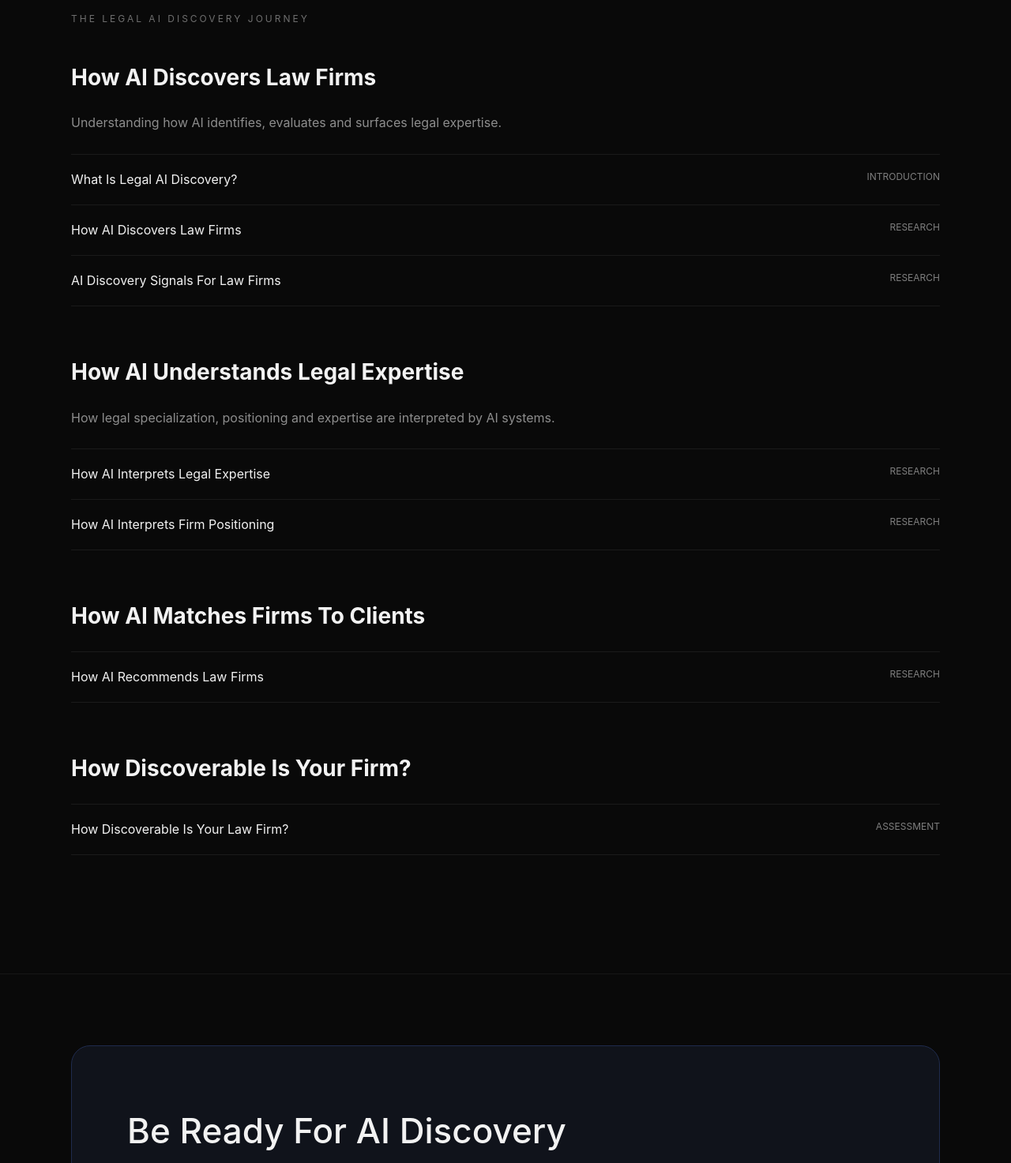
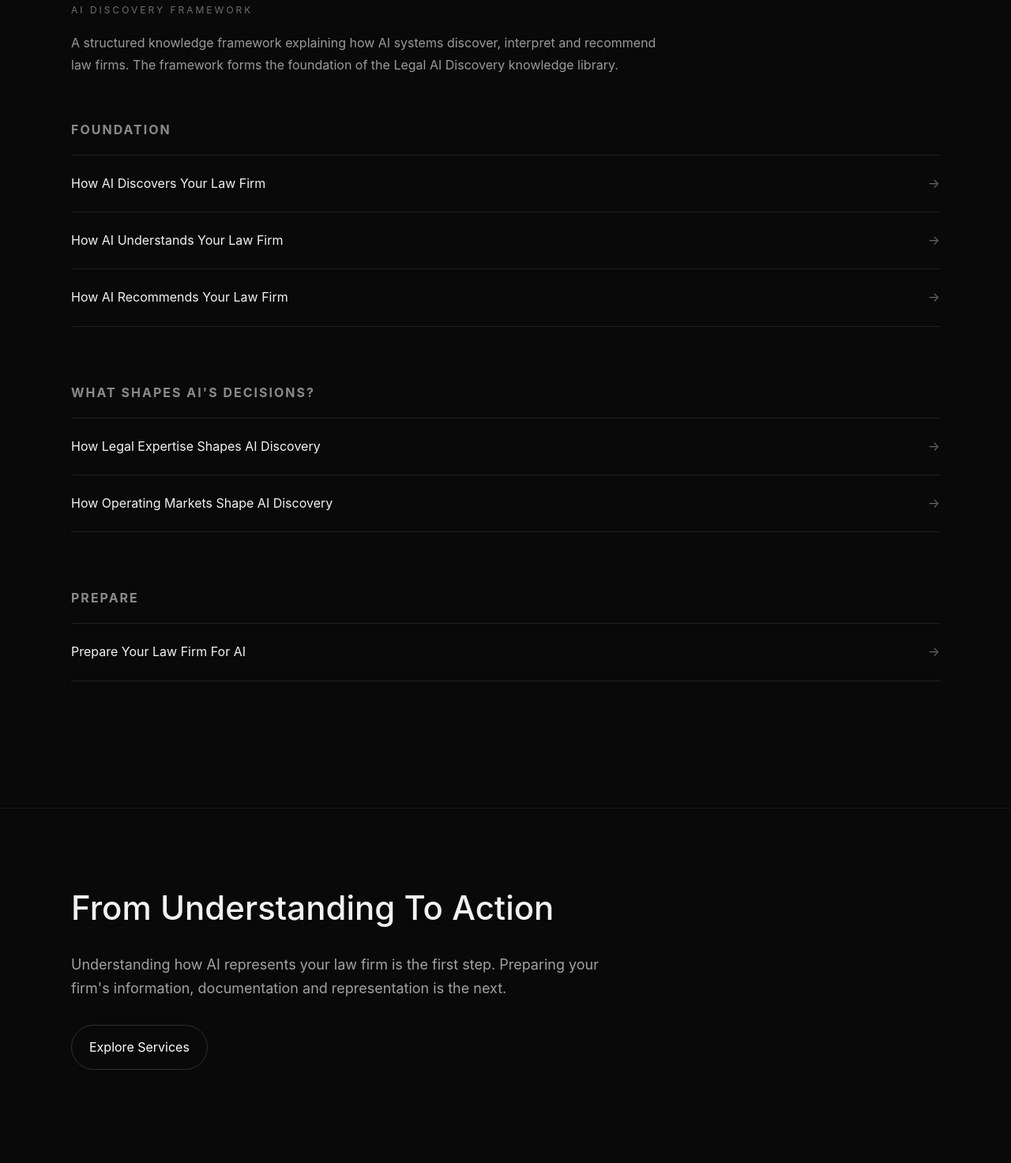
Before and after one commit to MikaelSonder/legalaidiscovery.com, a plain HTML site: page index.html in a window 1280 px wide. Shown: the part 570-2043 px from the top of the page at 79% size. Drawn offline with Linux system fonts and the light colour scheme.

Commit message:
Update index.html

```diff
--- a/index.html
+++ b/index.html
@@ -7,43 +7,41 @@
 <style>
 *{margin:0;padding:0;box-sizing:border-box}
 body{background:#090909;color:#f2f2f2;font-family:Inter,system-ui,sans-serif;line-height:1.7}
-.container{width:90%;max-width:1100px;margin:0 auto}
-header{border-bottom:1px solid #171717}
+.container{width:min(92%,1100px);margin:auto}
+header{border-bottom:1px solid #181818}
 .nav{display:flex;justify-content:space-between;align-items:center;padding:28px 0}
 .logo{font-size:13px;letter-spacing:3px;text-transform:uppercase;color:#d8d8d8;font-weight:600}
-.menu{display:flex;gap:20px;align-items:center}
-.menu a{text-decoration:none;color:#8c8c8c;font-size:14px}
-.nav-cta{background:#5b7fff;color:white !important;padding:10px 18px;border-radius:999px}
-.hero{padding:90px 0}
-.hero h1{font-size:54px;line-height:1.08;max-width:850px;font-weight:500}
-.hero p{margin-top:28px;max-width:720px;color:#a4a4a4;font-size:20px}
-.divider{border-top:1px solid #171717}
+.menu{display:flex;gap:22px}
+.menu a{text-decoration:none;color:#8d8d8d;font-size:14px}
+.hero{padding:100px 0 80px}
+.hero h1{font-size:58px;font-weight:500;line-height:1.08;max-width:820px}
+.hero p{margin-top:28px;max-width:760px;font-size:20px;color:#9e9e9e}
+.divider{border-top:1px solid #1a1a1a}
 .section{padding:90px 0}
-.section-label{color:#6f6f6f;text-transform:uppercase;letter-spacing:3px;font-size:12px;margin-bottom:40px}
-.topic{margin-bottom:60px}
-.topic-title{font-size:28px;margin-bottom:20px}
-.topic-description{color:#8d8d8d;margin-bottom:25px;max-width:700px}
-.topic-articles{border-top:1px solid #1a1a1a}
-.article-link{display:flex;justify-content:space-between;padding:18px 0;border-bottom:1px solid #1a1a1a}
-.article-link-type{color:#7f7f7f;font-size:12px;text-transform:uppercase}
-.cta-section{padding:90px 0}
-.cta-box{background:#10131b;border:1px solid #1f2b4d;padding:70px;border-radius:24px}
-.cta-box h2{font-size:44px;margin-bottom:24px;font-weight:500}
-.cta-box p{max-width:760px;color:#b0b7c9;font-size:18px;margin-bottom:35px}
-.cta-button{display:inline-block;background:#5b7fff;color:#fff;text-decoration:none;padding:16px 28px;border-radius:999px;font-weight:600}
-footer{border-top:1px solid #171717}
-.footer-inner{padding:70px 0;display:grid;grid-template-columns:2fr 1fr;gap:80px}
-.footer-brand p,.footer-links a{color:#8d8d8d;text-decoration:none}
-.footer-bottom{border-top:1px solid #171717;padding:20px 0;color:#5f5f5f;font-size:13px}
+.section-label{font-size:12px;letter-spacing:3px;text-transform:uppercase;color:#6f6f6f;margin-bottom:18px}
+.section-intro{max-width:760px;color:#9a9a9a;margin-bottom:55px}
+.group{margin-bottom:70px}
+.group h2{font-size:16px;letter-spacing:2px;text-transform:uppercase;color:#8a8a8a;margin-bottom:18px}
+.list{border-top:1px solid #202020}
+.item{display:flex;justify-content:space-between;align-items:center;padding:22px 0;border-bottom:1px solid #202020;text-decoration:none;color:#f2f2f2;transition:.2s}
+.item:hover{padding-left:10px;background:#0d0d0d}
+.arrow{color:#666}
+.prepare{padding:90px 0}
+.prepare h2{font-size:42px;font-weight:500;margin-bottom:22px}
+.prepare p{max-width:700px;color:#a2a2a2;font-size:18px}
+.services{display:inline-block;margin-top:30px;text-decoration:none;color:#fff;border:1px solid #2f2f2f;padding:14px 22px;border-radius:999px}
+footer{border-top:1px solid #181818;margin-top:60px}
+.footer{padding:50px 0;color:#757575;font-size:14px}
 </style>
 </head>
 <body>
+
 <header>
 <div class="container nav">
 <div class="logo">LEGAL AI DISCOVERY</div>
 <div class="menu">
 <a href="#">About</a>
-<a href="#" class="nav-cta">Services</a>
+<a href="#">Services</a>
 </div>
 </div>
 </header>
@@ -51,7 +49,7 @@ footer{border-top:1px solid #171717}
 <section class="hero">
 <div class="container">
 <h1>How law firms become discoverable in AI.</h1>
-<p>Experts on how law firms are interpreted, surfaced and recommended across AI environments.</p>
+<p>Understanding how AI discovers, understands and recommends law firms — and how firms can prepare for a new era of professional discovery.</p>
 </div>
 </section>
 
@@ -59,38 +57,34 @@ footer{border-top:1px solid #171717}
 
 <section class="section">
 <div class="container">
-<div class="section-label">The Legal AI Discovery Journey</div>
 
-<div class="topic">
-<h2 class="topic-title">How AI Discovers Law Firms</h2>
-<p class="topic-description">Understanding how AI identifies, evaluates and surfaces legal expertise.</p>
-<div class="topic-articles">
-<div class="article-link"><div>What Is Legal AI Discovery?</div><div class="article-link-type">Introduction</div></div>
-<div class="article-link"><div>How AI Discovers Law Firms</div><div class="article-link-type">Research</div></div>
-<div class="article-link"><div>AI Discovery Signals For Law Firms</div><div class="article-link-type">Research</div></div>
+<div class="section-label">AI Discovery Framework</div>
+
+<p class="section-intro">
+A structured knowledge framework explaining how AI systems discover, interpret and recommend law firms. The framework forms the foundation of the Legal AI Discovery knowledge library.
+</p>
+
+<div class="group">
+<h2>Foundation</h2>
+<div class="list">
+<a class="item" href="#"><span>How AI Discovers Your Law Firm</span><span class="arrow">→</span></a>
+<a class="item" href="#"><span>How AI Understands Your Law Firm</span><span class="arrow">→</span></a>
+<a class="item" href="#"><span>How AI Recommends Your Law Firm</span><span class="arrow">→</span></a>
 </div>
 </div>
 
-<div class="topic">
-<h2 class="topic-title">How AI Understands Legal Expertise</h2>
-<p class="topic-description">How legal specialization, positioning and expertise are interpreted by AI systems.</p>
-<div class="topic-articles">
-<div class="article-link"><div>How AI Interprets Legal Expertise</div><div class="article-link-type">Research</div></div>
-<div class="article-link"><div>How AI Interprets Firm Positioning</div><div class="article-link-type">Research</div></div>
+<div class="group">
+<h2>What Shapes AI's Decisions?</h2>
+<div class="list">
+<a class="item" href="#"><span>How Legal Expertise Shapes AI Discovery</span><span class="arrow">→</span></a>
+<a class="item" href="#"><span>How Operating Markets Shape AI Discovery</span><span class="arrow">→</span></a>
 </div>
 </div>
 
-<div class="topic">
-<h2 class="topic-title">How AI Matches Firms To Clients</h2>
-<div class="topic-articles">
-<div class="article-link"><div>How AI Recommends Law Firms</div><div class="article-link-type">Research</div></div>
-</div>
-</div>
-
-<div class="topic">
-<h2 class="topic-title">How Discoverable Is Your Firm?</h2>
-<div class="topic-articles">
-<div class="article-link"><div>How Discoverable Is Your Law Firm?</div><div class="article-link-type">Assessment</div></div>
+<div class="group">
+<h2>Prepare</h2>
+<div class="list">
+<a class="item" href="#"><span>Prepare Your Law Firm For AI</span><span class="arrow">→</span></a>
 </div>
 </div>
 
@@ -99,34 +93,27 @@ footer{border-top:1px solid #171717}
 
 <div class="divider"></div>
 
-<section class="cta-section">
+<section class="prepare">
 <div class="container">
-<div class="cta-box">
-<h2>Be Ready For AI Discovery</h2>
+<h2>From Understanding To Action</h2>
 <p>
-As AI becomes a new channel for discovering legal expertise, many firms are asking the same question:<br><br>
-Are we represented the way we want to be?<br><br>
-Legal AI Discovery helps firms document, assess and strengthen how they are understood across emerging AI environments.
+Understanding how AI represents your law firm is the first step.
+Preparing your firm's information, documentation and representation is the next.
 </p>
-<a href="#" class="cta-button">Explore Services</a>
-</div>
+
+<a class="services" href="#">Explore Services</a>
+
 </div>
 </section>
 
 <footer>
-<div class="container">
-<div class="footer-inner">
-<div class="footer-brand">
-<h3>Legal AI Discovery</h3>
-<p>Researching how legal expertise is interpreted, documented and surfaced in AI environments.</p>
-</div>
-<div class="footer-links">
-<a href="#">About</a><br>
-<a href="#">Services</a>
-</div>
-</div>
-<div class="footer-bottom">© Legal AI Discovery</div>
+<div class="container footer">
+<strong style="color:#d7d7d7;">Legal AI Discovery</strong><br><br>
+A knowledge publication dedicated to understanding how AI discovers, interprets and recommends law firms.
+<br><br>
+© Legal AI Discovery
 </div>
 </footer>
+
 </body>
 </html>
```
